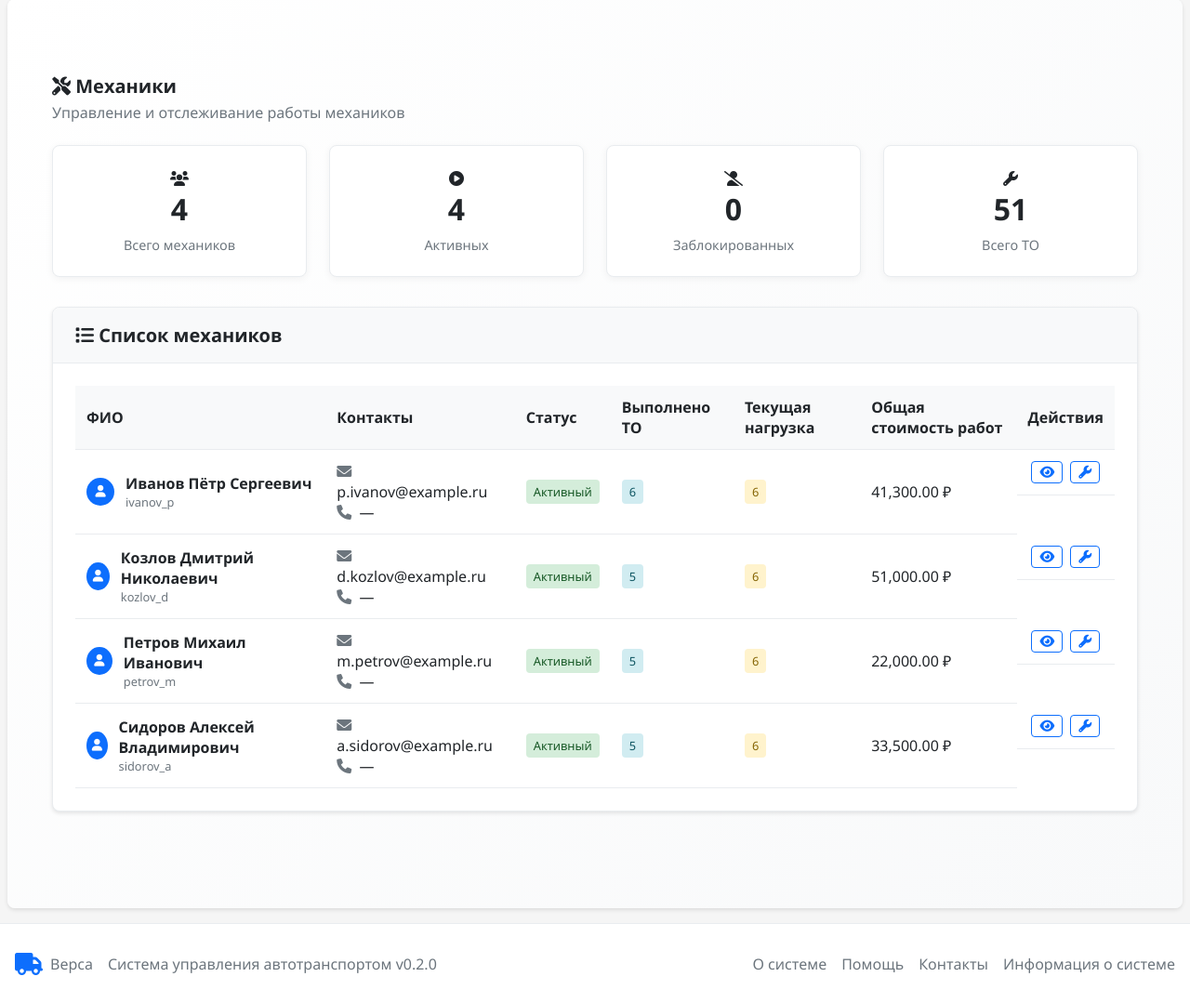
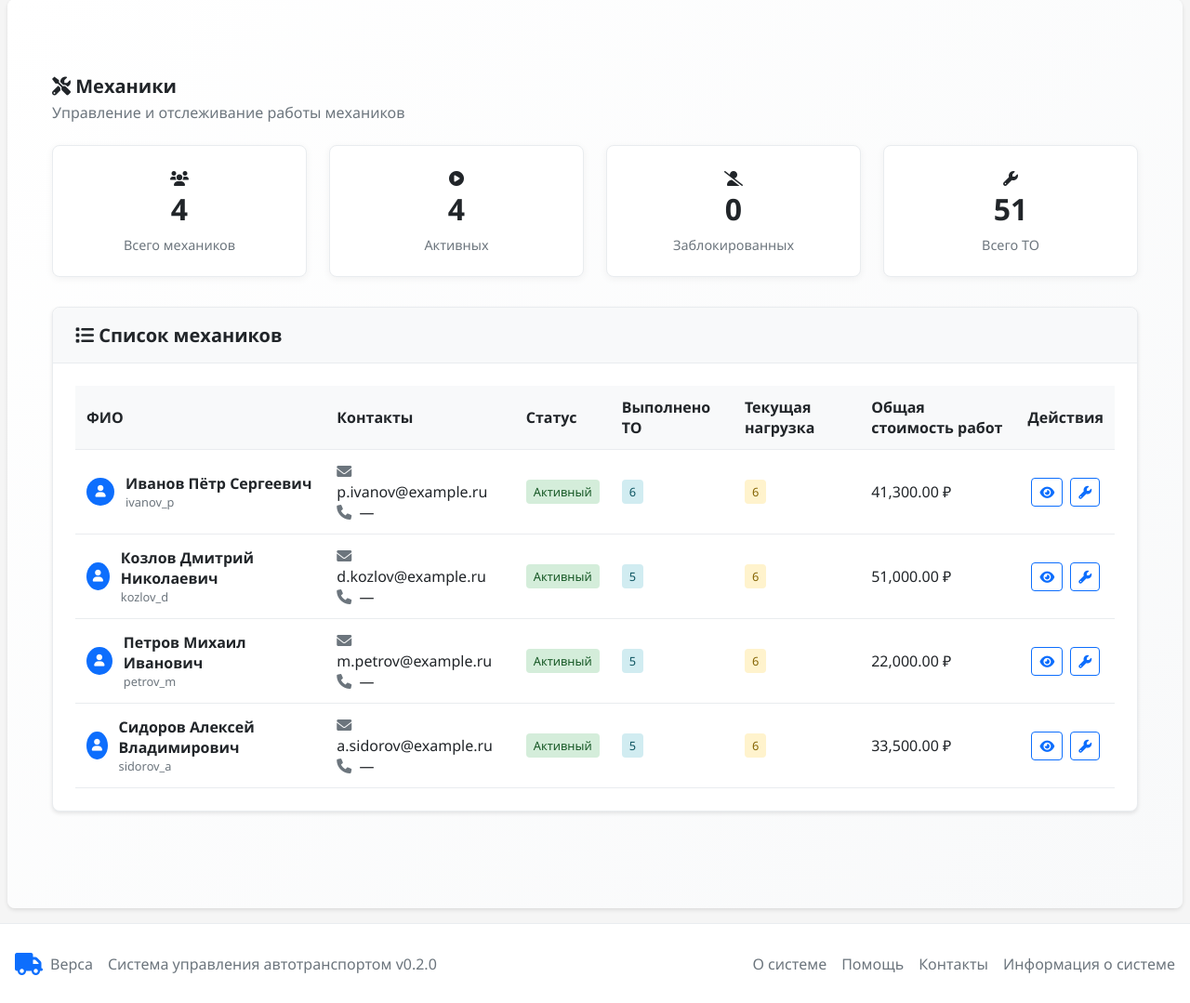
Before and after one commit to V1ct0r-git/VMS-Versa, a Flask app: page /mechanics in a window 1280 px wide; the page is wider, and only the part inside the window is pictured. Shown: the part 141-1220 px from the top of that part at 93% size. Run offline with Flask 3, Linux system fonts and the light colour scheme; a user stored in the database is signed in; data comes from the database, SQL or seed files in the repository; parts of the project's set-up code (start-up, migrations or seed data) failed here and were passed over.

Commit message:
Выровнены кнопки действия по отношению с их строками

```diff
--- a/templates/mechanics/mechanics.html
+++ b/templates/mechanics/mechanics.html
@@ -110,7 +110,8 @@
                             <td data-label="Общая стоимость работ">
                                 {{ "{:,.2f}".format(mechanic.total_earnings) }} ₽
                             </td>
-                            <td data-label="Действия" class="table-actions">
+                            <td data-label="Действия">
+                                <div class="table-actions">
                                     <a href="{{ url_for('view_mechanic', mechanic_id=mechanic.userID) }}"
                                        class="btn btn-sm btn-outline" title="Просмотреть">
                                         <i class="fas fa-eye"></i>
@@ -119,6 +120,7 @@
                                        class="btn btn-sm btn-outline" title="ТО">
                                         <i class="fas fa-wrench"></i>
                                     </a>
+                                </div>
                             </td>
                         </tr>
                         {% endfor %}
@@ -146,4 +148,5 @@ function addMechanic() {
 }
 </script>
 
+
 {% endblock %}
```
Lines whose indentation alone changed are shown as unchanged.
